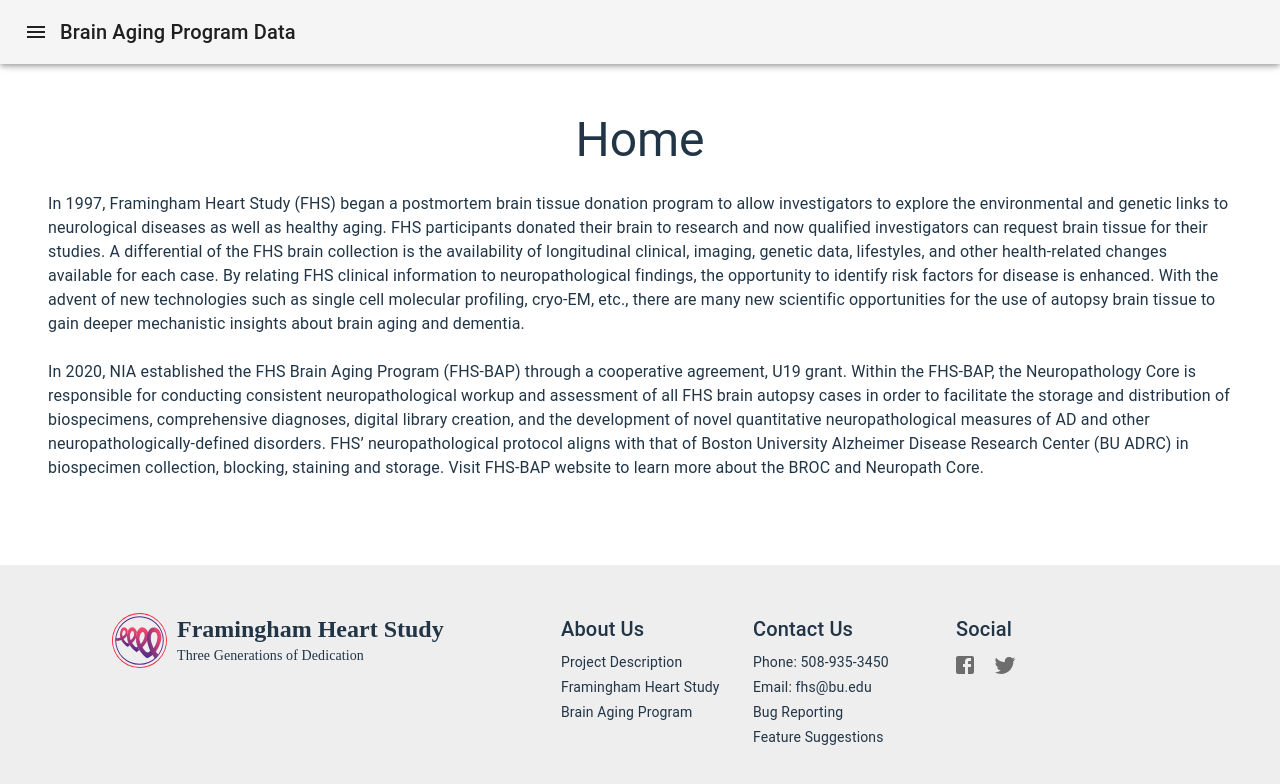
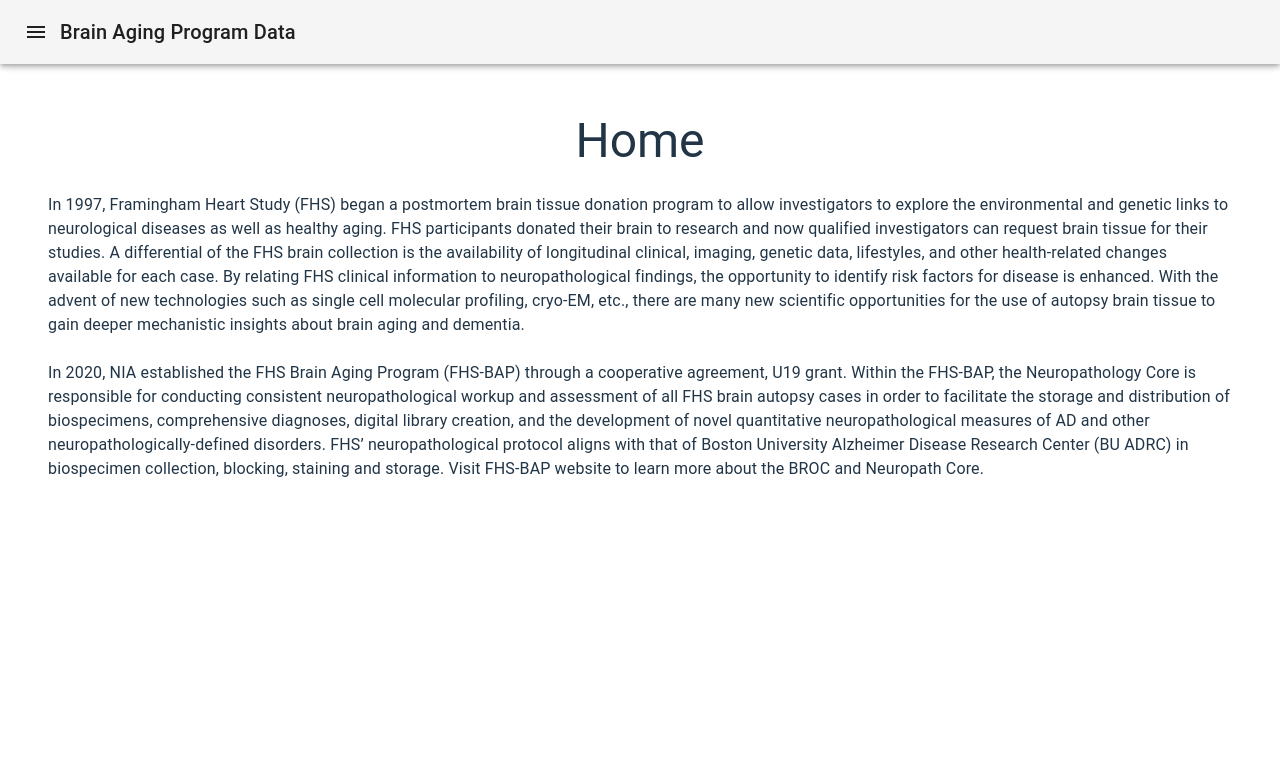
Before and after one commit to hicsail/fhs-online-inquiry-system-frontend, a React (Vite) app: page / in a window 1280 px wide. Shown: the top 784 px of the page. Built offline with nearby package versions, Linux system fonts and the light colour scheme.

Commit message:
make footer collapsable and fix main viewport size (#13)

```diff
--- a/src/components/Footer.tsx
+++ b/src/components/Footer.tsx
@@ -7,14 +7,7 @@
 
 export const Footer: FC = () => {
   return (
-    <Box
-      component="footer"
-      position="fixed"
-      bottom={0}
-      left={0}
-      width="100%"
-      sx={{ background: (theme) => (theme.palette.mode === 'light' ? theme.palette.grey[200] : theme.palette.grey[800]), p: 6 }}
-    >
+    <Box component="footer" sx={{ background: (theme) => (theme.palette.mode === 'light' ? theme.palette.grey[200] : theme.palette.grey[800]), p: 6 }}>
       <Container maxWidth="lg">
         <Grid container>
           <Grid item>
--- a/src/pages/Dashboard.tsx
+++ b/src/pages/Dashboard.tsx
@@ -245,7 +245,7 @@
           </Box>
         </Box>
         <Divider sx={{ m: 2 }} />
-        <Box width="fit-content" minWidth={600} maxWidth="100%">
+        <Box width="fit-content" minWidth={600} maxWidth="100%" maxHeight="100%">
           <Box>
             <Backdrop open={loading} sx={{ position: 'absolute', zIndex: 9999 }}>
               <CircularProgress color="inherit" />
--- a/src/pages/Root.tsx
+++ b/src/pages/Root.tsx
@@ -7,12 +7,17 @@
 
 export function RootLayout() {
   const [open, setOpen] = useState(false);
+  const [footerOpen, setFooterOpen] = useState(false);
 
   const datasets = [{ displayedName: 'Brain Data', name: 'brain-data' }];
 
   // handlers for sidebar
   const handleDrawerOpen = () => setOpen(!open);
   const handleDrawerClose = () => setOpen(false);
+
+  // handler for footer
+  const handleFooterOpen = () => setFooterOpen(true);
+  const handleFooterClose = () => setFooterOpen(false);
 
   return (
     <>
@@ -45,11 +50,16 @@
           </List>
         </Box>
       </Drawer>
-      <main style={{ position: 'fixed', top: 0, left: 0, padding: '3rem', width: 'calc(100vw - 6rem)' }}>
-        <Toolbar />
-        <Outlet />
+      <main>
+        <Box position="fixed" top={65} left={0} padding="3rem" width="calc(100vw - 6rem)" height="calc(100% - 180px)" overflow="auto">
+          <Outlet />
+        </Box>
       </main>
-      <Footer />
+      <Box position="absolute" bottom={0} left={0} height={20} width="100%" onMouseOver={handleFooterOpen}>
+        <Drawer anchor="bottom" variant="persistent" open={footerOpen} onMouseLeave={handleFooterClose}>
+          <Footer />
+        </Drawer>
+      </Box>
     </>
   );
 }
```
